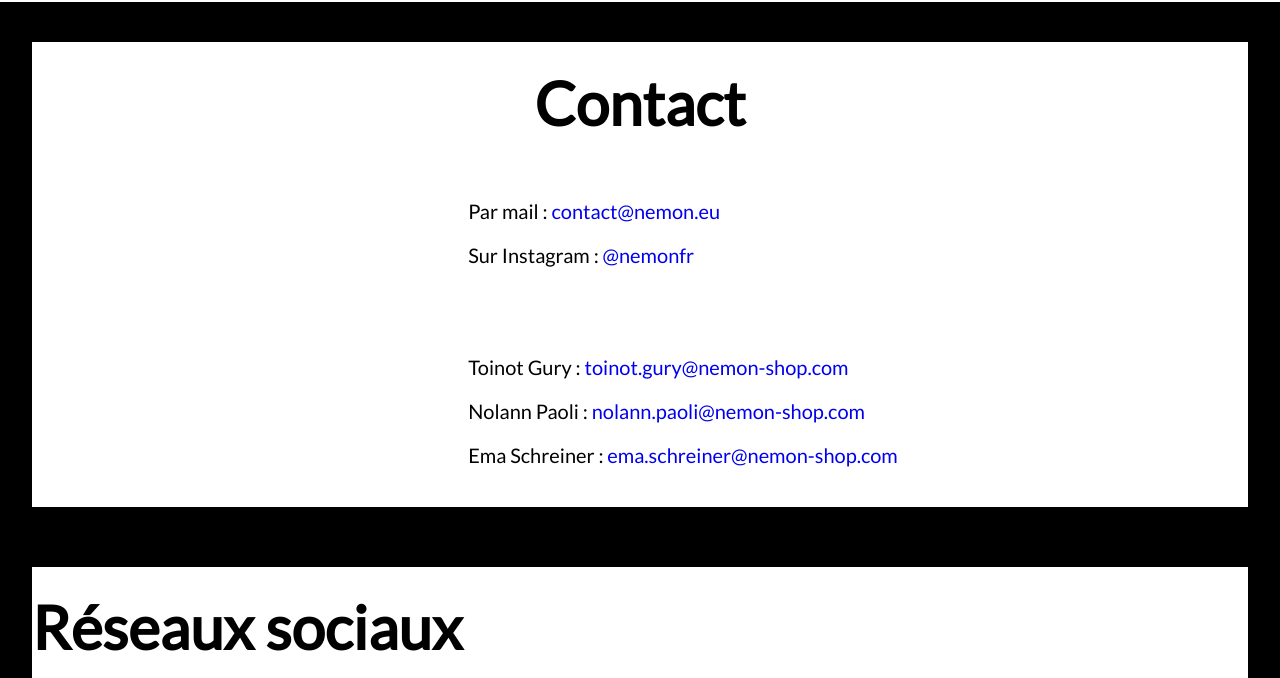
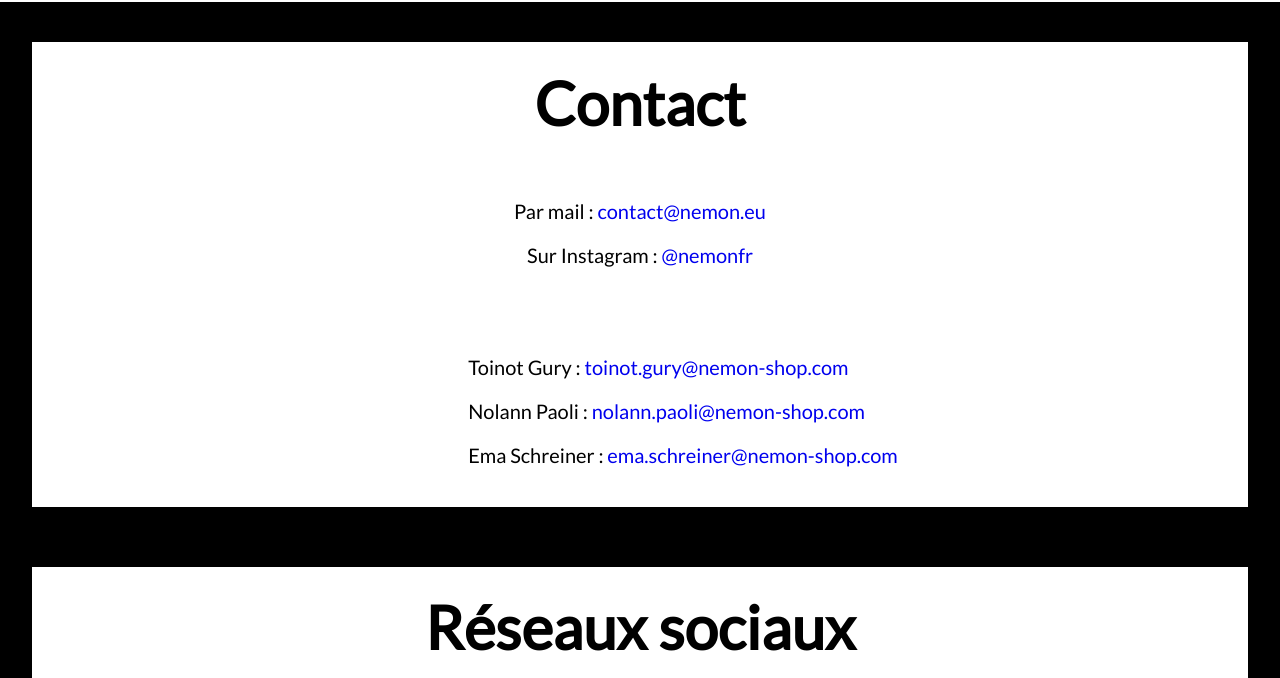
Before and after one commit to nemon-eu/nemon.eu, a plain HTML site: page fr/contact.html in a window 1280 px wide. Shown: the part 122-800 px from the top of the page. Drawn offline with Linux system fonts and the light colour scheme.

Commit message:
Add files via upload

```diff
--- a/CSS/contact.css
+++ b/CSS/contact.css
@@ -74,7 +74,6 @@ html, body{
 .A1 p{
 	color: black;
 	font-size: 20px;
-	text-align: left;
 }
 .A1 a{
 	text-decoration: none;
@@ -98,12 +97,10 @@ html, body{
 	color: black;
 	padding-top: 2%;
 	font-size: 60px;
-	text-align: left;
 }
 .A2 p{
 	color: black;
 	font-size: 20px;
-	text-align: left;
 }
 .A2 a{
 	text-decoration: none;
```
